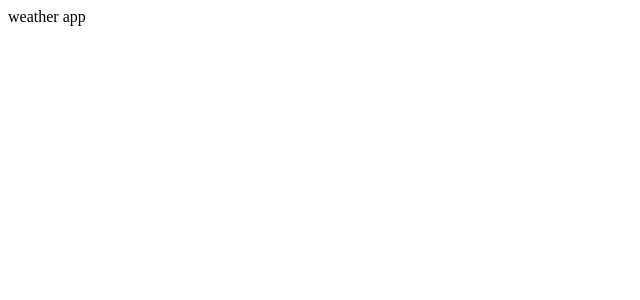
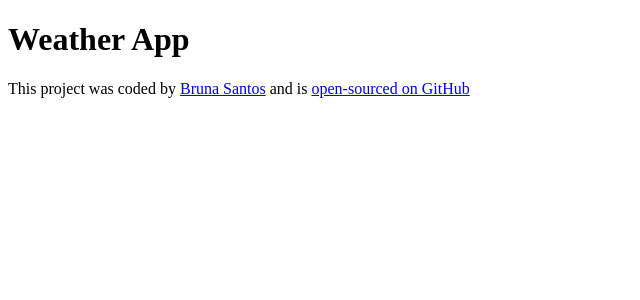
Before and after one commit to brunadossantos-tech/react-weather-search, a React (Create React App) app: page / in a window 1280 px wide. Shown: the top 300 px of the page, without its empty margins (0-640 px from the left). Built offline with nearby package versions, Linux system fonts and the light colour scheme.

Commit message:
added GitHub url

```diff
--- a/src/App.js
+++ b/src/App.js
@@ -4,7 +4,14 @@ import './App.css';
 export default function App() {
   return (
     <div className="App">
-      weather app
+      <h1>
+        Weather App
+      </h1>
+      <footer>
+        This project was coded by {""}
+        <a href="https://practical-goldberg-8caec7.netlify.app/" target="_blank">Bruna Santos</a> and is{" "}
+        <a href="https://github.com/brunadossantos-tech/react-weather-search.git" target="_blank">open-sourced on GitHub</a>
+      </footer>
     </div>
   );
 }
```
